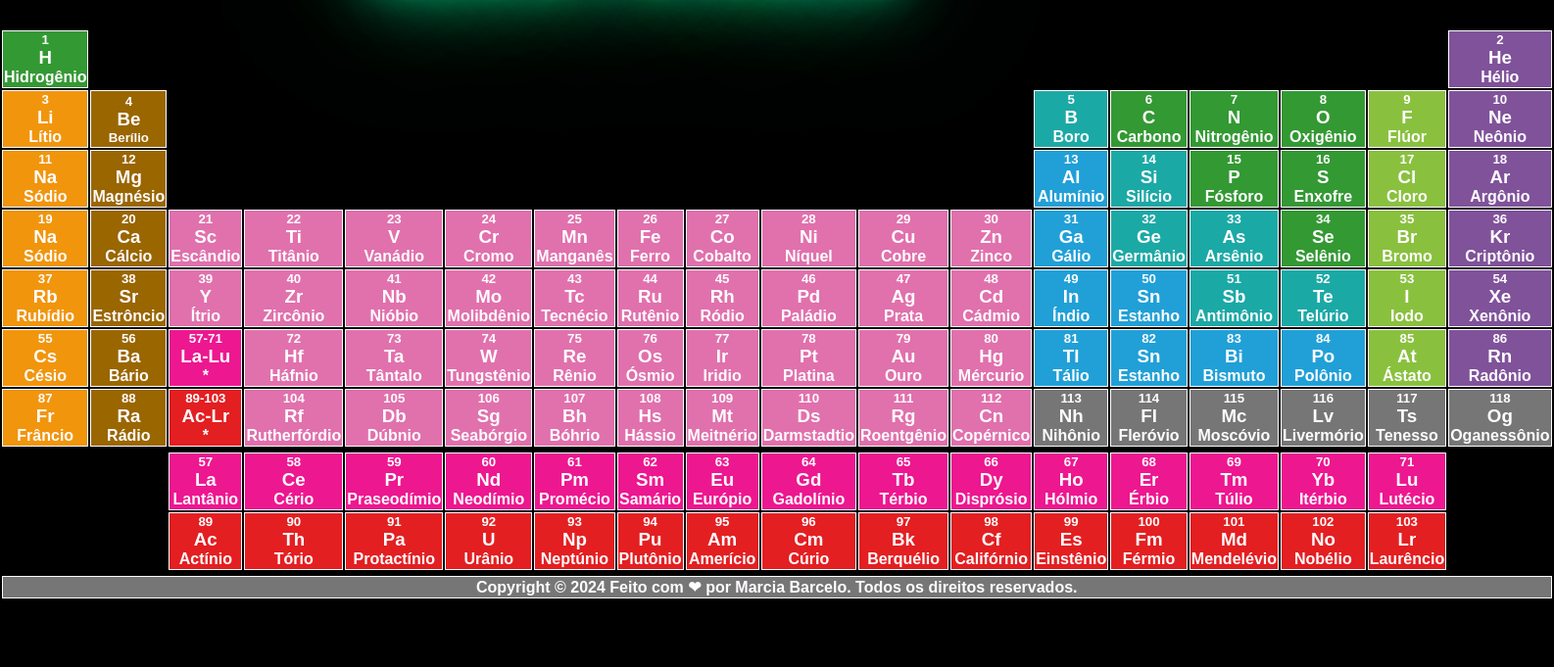
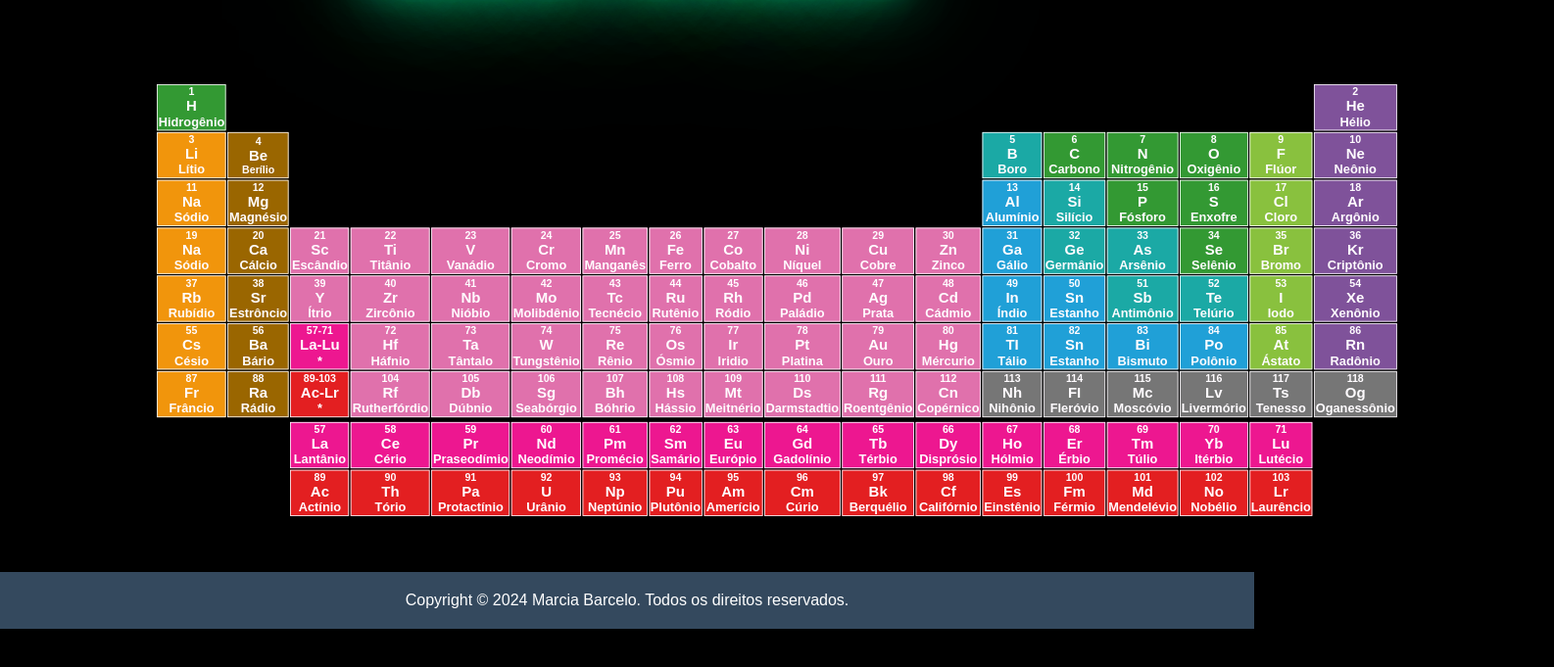
Before and after one commit to Mpbarcelo/tabela_periodica, a plain HTML site: page index.html in a window 1280 px wide. Shown: the part 111-792 px from the top of the page at 98% size, 1586 px wide, since content can reach past the window. Drawn offline with Linux system fonts and the light colour scheme.

Commit message:
melhorando o footer

```diff
--- a/index.html
+++ b/index.html
@@ -651,18 +651,10 @@
             <h4>Laurêncio</h4>
           </td>
         </tr>
-
-        <tr>
-          <td class="vazia"></td>
-        </tr>
-
-        <tfoot class="altura">
-          <td colspan="18" rowspan="3" class="color11">
-            Copyright &copy; 2024 Feito com ❤ por Marcia Barcelo. Todos os
-            direitos reservados.
-          </td>
-        </tfoot>
       </table>
     </main>
+    <footer>
+      <p>Copyright &copy; 2024 Marcia Barcelo. Todos os direitos reservados.</p>
+    </footer>
   </body>
 </html>
--- a/styles.css
+++ b/styles.css
@@ -28,6 +28,9 @@ body {
   font-size: 70px;
   color: var(--cor12);
   animation: flicker 1.5s infinite alternate;
+}
+table{
+  transform: scale(80%);
 }
 
 td {
@@ -106,3 +109,9 @@ td:hover {
   filter: brightness(200%);
   color: var(--cor13);
 }
+footer {
+  background-color: #34495e;
+  color: white;
+  text-align: center;
+  padding: 20px;
+}
```
Also changed, not shown: img/tabela.png.
